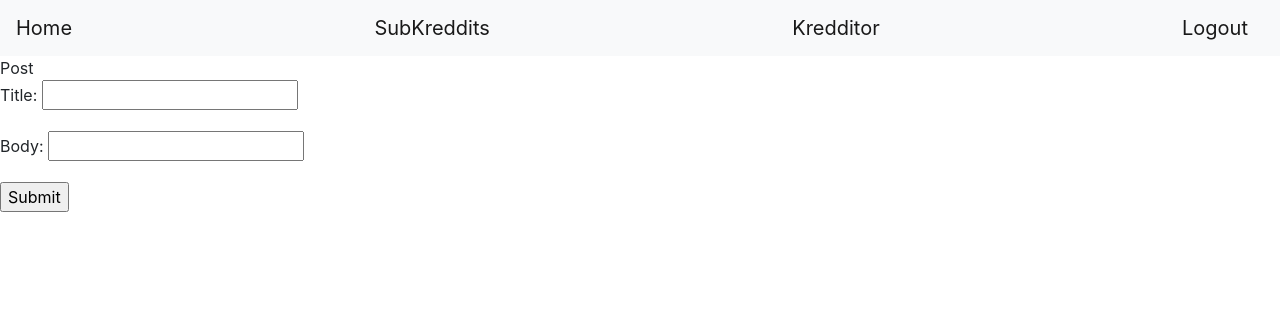
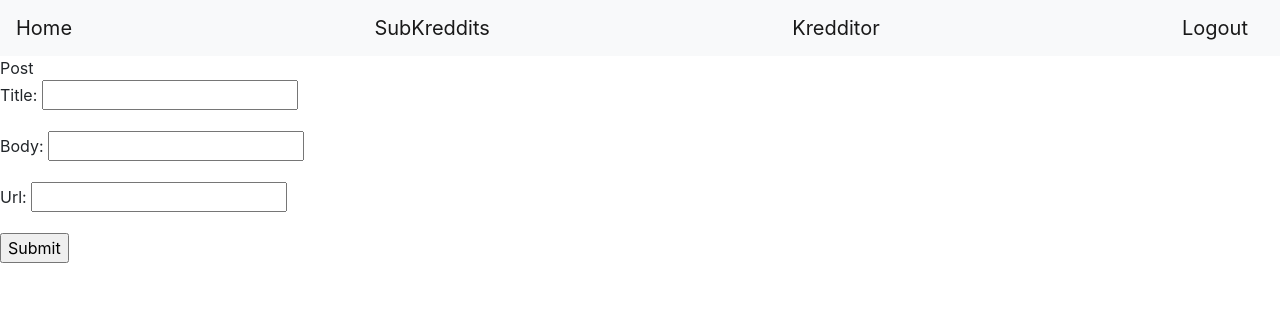
Before and after one commit to tander29/kreddit, a Django app: page /newpost/ in a window 1280 px wide. Shown: the top 316 px of the page. Run offline with Django 3.2, Linux system fonts and the light colour scheme; some libraries are stand-ins or nearby versions.

Commit message:
added url field to post model

```diff
--- a/kreddit/post/forms.py
+++ b/kreddit/post/forms.py
@@ -4,3 +4,4 @@ from django import forms
 class PostForm(forms.Form):
     title = forms.CharField(max_length=150)
     body = forms.CharField(max_length=500)
+    url = forms.URLField(max_length=200, required=False)
--- a/kreddit/post/models.py
+++ b/kreddit/post/models.py
@@ -12,4 +12,5 @@ class Post(models.Model):
     title = models.CharField(max_length=150)
     body = models.CharField(max_length=500)
     date_created = models.DateTimeField(auto_now_add=True)
+    url = models.URLField(max_length=200)
     # upvotes = models.ManyToManyField(Kredditor, on_delete=models.CASCADE)
--- a/kreddit/subkreddit/views.py
+++ b/kreddit/subkreddit/views.py
@@ -26,6 +26,7 @@ class AllSubsView(View):
                 title=data['title'].replace(" ", ""),
                 about=data['about'],
                 rules=data['rules'],
+                url=data['url'],
                 user=request.user.kredditor
             )
             return HttpResponseRedirect(reverse("subkreddits"))
--- a/kreddit/templates/post/post.html
+++ b/kreddit/templates/post/post.html
@@ -2,4 +2,5 @@
   <h2>Title: {{ post.title }}</h2>
   <h4>Body: {{ post.body }}</h4>
   <h4>Posted by: {{ post.user }}</h4>
+  <h4>URL: {{ post.url }}</h4>
 </div>
```
Also changed, not shown: kreddit/post/migrations/0006_post_url.py (added), kreddit/post/migrations/0007_auto_20190409_1134.py (added).
